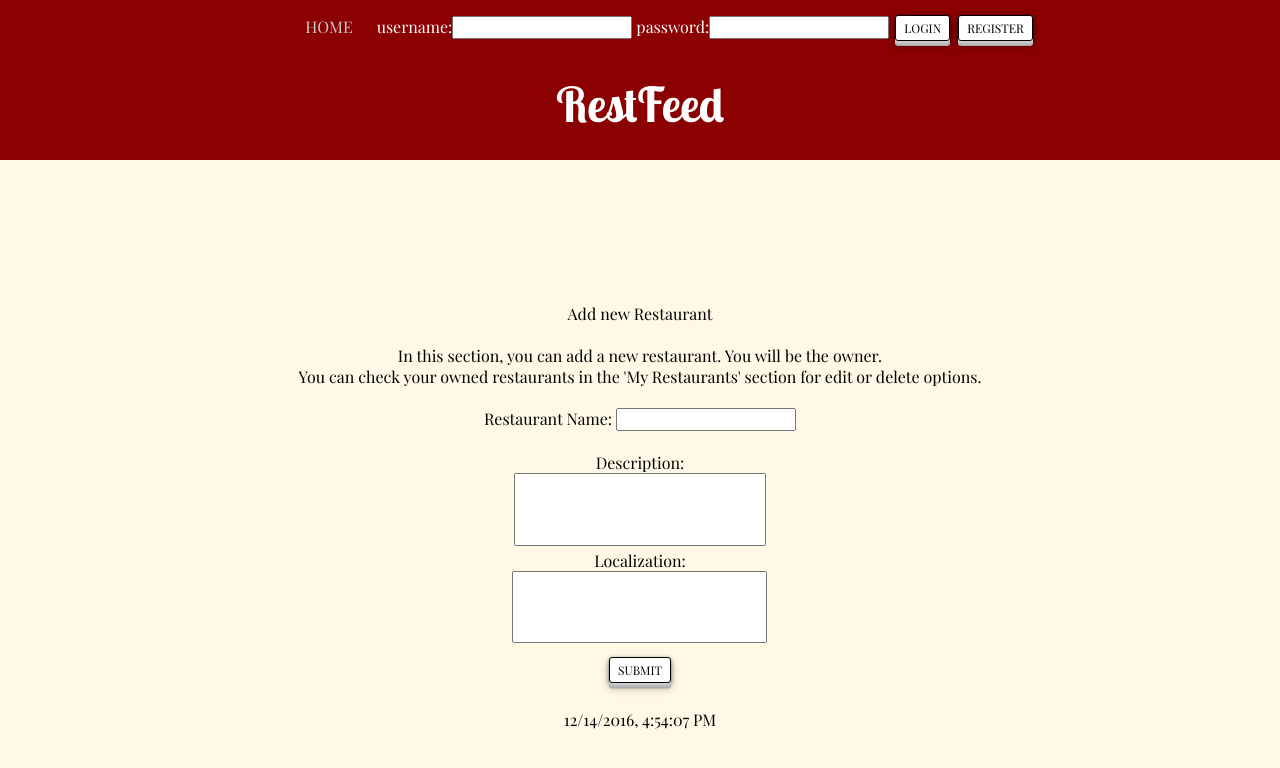
After one commit to SonarShroom/LTW_2016, a PHP site: page /newRestaurant.php in a window 1280 px wide. The commit adds this page. Shown: the top 768 px of the page. Run offline with PHP 8.4, Linux system fonts and the light colour scheme; some libraries are stand-ins or nearby versions; some web fonts are replaced.

Commit message:
new page- new restaurant

```diff
--- a/header.php
+++ b/header.php
@@ -65,7 +65,8 @@ function display_owner_form(){
 echo '<ul id="loggedin_options">
 <li> <a href="main.php">Home</a> </li>
 <li> <a href="rest.php">Restaurants</a> </li>
-<li> <a href="create_review.php">My Restaurants</a> </li>
+<li> <a href="myRestaurant.php">My Restaurants</a> </li>
+<li> <a href="newRestaurant.php">Add Restaurant</a> </li>
 <li> <a href="inbox.php">notifications ou inbox</a> </li>
 
 </ul>';
--- /dev/null
+++ b/newRestaurant.php
@@ -0,0 +1,97 @@
+<?php
+include('header.php');
+
+
+
+
+function main_display()
+{
+	$status = session_status();
+
+	switch($status)
+	{
+		case PHP_SESSION_DISABLED:/*display_login_form();*/ break;
+		case PHP_SESSION_ACTIVE:
+			if(checkLogged()) ;
+			else {/*session_destroy();*/ display_register_form();}
+			break;
+		case PHP_SESSION_NONE:/*display_login_form();*/  break;
+			default; break;
+	}
+}
+//insertRestaurant() - restname, descricao, ownerid,
+?>
+
+<!DOCTYPE html>
+
+<html>
+
+<header>
+<title> New Restaurant </title>
+<meta charset = "utf-8">
+<link rel="stylesheet" href="./css/myStyle.css">
+<?php meta_includes(); ?>
+<script type="text/javascript" src="main.js"></script>
+</header>
+
+<body>
+
+    <header>
+	<?php login_header(); ?>
+	<h1>RestFeed</h1>
+	</header>
+
+    <br>
+
+
+<!--<form id="newRestaurant" action="log_in.php" method="post" enctype="multipart/form-data">
+	<span>
+    username:<input type="text" name="log_username">
+	password:<input type="password" name="log_password">
+        </span>
+		<input type="hidden" name="login_token" value="'.$_SESSION['login_token'].'">
+		<input type="hidden" name="choice" value="LOGIN">
+			<input class="form_button" type="submit" value="LOGIN">
+    </form> -->
+    <br>
+    <br>
+	Add new Restaurant
+
+	<br><br>
+	In this section, you can add a new restaurant. You will be the owner.<br>
+	You can check your owned restaurants in the 'My Restaurants' section for edit or delete options.
+
+	<br>
+	<br>
+
+
+    <form action="php_sqlite_func.php" method="post">
+
+  <label>Restaurant Name:
+    <input type="text" name="restName"></input>
+  </label><br><br>
+
+  <label>Description:
+    <textarea name="Restdescription"></textarea>
+  </label><br>
+
+  <label>Localization:
+    <textarea name="Restlocalization"></textarea>
+  </label><br>
+  <input type="hidden" name="choice" value="INSERTRESTAURANT">
+  <input class="form_button" type="submit" value="SUBMIT">
+</form>
+   <!-- <a href="list_events.php">Check all public events</a> -->
+	<br>
+
+	<footer>
+
+       	<br>
+	<div id="date_display"><?php // echo date('l jS \of F Y h:i:s A')?></div>
+
+
+    </footer>
+
+</body>
+
+</html>
```
Also changed, not shown: rest.db.
